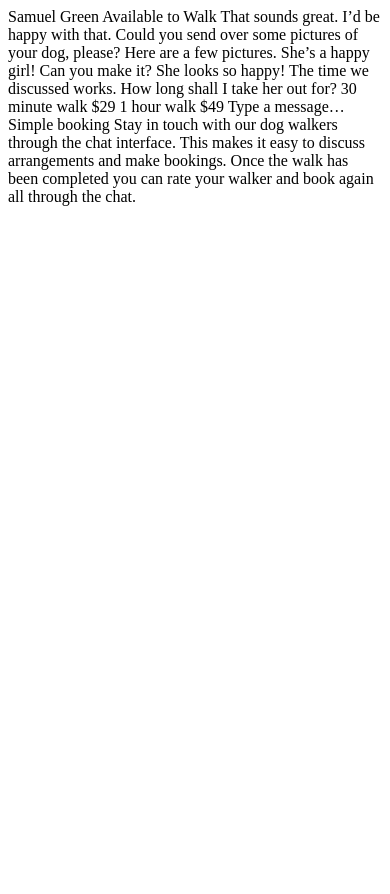
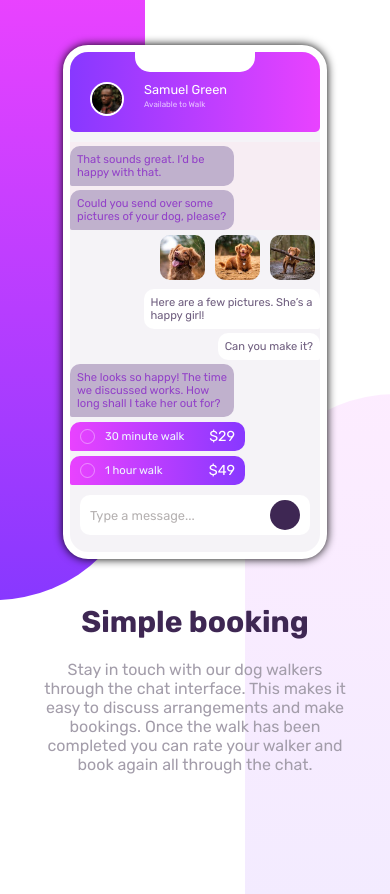
Before and after one commit to AlekseyKriuchkov/Chat-app, a plain HTML site: page index.html in a window 390 px wide. Before the commit the page ends 844 px from the top, so only its background shows below. Drawn offline with Linux system fonts and the light colour scheme.

Commit message:
Mobile Version

```diff
--- a/index.html
+++ b/index.html
@@ -1,42 +1,120 @@
 <!DOCTYPE html>
 <html lang="en">
+
 <head>
   <meta charset="UTF-8">
   <meta name="viewport" content="width=device-width, initial-scale=1.0">
   <link rel="stylesheet" href="style.css">
+
+  <link
+    href="https://fonts.googleapis.com/css2?family=Fraunces:opsz,wght@9..144,500&family=League+Spartan&family=Montserrat:wght@500&family=Open+Sans&family=Poppins:wght@700&family=Rubik&display=swap"
+    rel="stylesheet">
+  <link
+    href="https://fonts.googleapis.com/css2?family=Fraunces:opsz,wght@9..144,500&family=League+Spartan&family=Montserrat:wght@500&family=Open+Sans&family=Poppins:wght@700&family=Rubik:wght@700&display=swap"
+    rel="stylesheet">
+
   <link rel="icon" type="image/png" sizes="32x32" href="./images/favicon-32x32.png">
 
   <title>Frontend Mentor | [Challenge Name Here]</title>
 
 </head>
+
 <body>
+  <div class="site">
+    <div class="main">
+      <div class="bg-top"></div>
+      <div class="bg-bottom"></div>
+      <div class="main-phone">
+        <div class="header">
+          <div class="avatar-block">
+            <img class="avatar" src="images/avatar.jpg" alt="preview">
+            <div class="avatar-text-block">
+              <div class="avatar-header">Samuel Green</div>
+              <div class="avatar-text">Available to Walk</div>
+            </div>
+          </div>
+        </div>
 
-  Samuel Green
-  Available to Walk
+        <div class="friend-message-block">
+          <div class="chat">
+            <div class="friend-message">
+              That sounds great. I’d be happy with that.
+            </div>
 
-  That sounds great. I’d be happy with that.
+            <div class="friend-message">
+              Could you send over some pictures of your dog, please?
+            </div>
+          </div>
 
-  Could you send over some pictures of your dog, please?
+          <div class="my-message-block">
+            <div class="photo">
+              <img class="dog-photo" src="images/dog-image-1.jpg" alt="preview">
+              <img class="dog-photo" src="images/dog-image-2.jpg" alt="preview">
+              <img class="dog-photo" src="images/dog-image-3.jpg" alt="preview">
+            </div>
 
+            <div class="my-message">
               Here are a few pictures. She’s a happy girl!
+            </div>
 
+            <div class="my-message">
               Can you make it?
+            </div>
+          </div>
 
+          <div class="friend-message-block">
+            <div class="friend-message">
               She looks so happy! The time we discussed works. How long shall I take her out for?
+            </div>
+          </div>
 
+          <div class="transactions">
+            <div class="transaction">
+              <div class="time-wrapper">
+                <div class="time">
                   30 minute walk
+                </div>
+              </div>
+              <div class="price">
                 $29
+              </div>
+            </div>
+            <div class="transaction">
+              <div class="time-wrapper">
+                <div class="time">
+                  1 hour walk
+                </div>
+              </div>
+              <div class="price">
+                $49
+              </div>
+            </div>
 
-  1 hour walk
-  $49
+          </div>
 
-  Type a message…
+          <div class="input">
+            <div class="input-message">
+              Type a message...
+            </div>
+          </div>
 
+        </div>
+
+      </div>
+
+      <div class="main-text">
+        <span class="title-text">
           Simple booking
+        </span>
 
+        <span class="text">
           Stay in touch with our dog walkers through the chat interface. This makes it easy to
           discuss arrangements and make bookings. Once the walk has been completed you can rate
           your walker and book again all through the chat.
+        </span>
+      </div>
+    </div>
+  </div>
+</body>
 
-</body>
 </html>
--- a/style.css
+++ b/style.css
@@ -0,0 +1,258 @@
+html, body {
+    width: 100%;
+    height: 100%;
+    margin: 0;
+    padding: 0;
+}
+
+.site {
+    display: flex;
+    flex-direction: column;
+    justify-content: center;
+    align-items: center;
+}
+
+.main {
+    position: relative;
+    display: flex;
+    flex-direction: column;
+    justify-content: center;
+    align-items: center;
+    overflow: hidden;
+    font-family: 'Rubik', sans-serif;
+    width: 400px;
+    padding-bottom: 100px;
+}
+
+.bg-top {
+    position: absolute;
+    z-index: -1;
+    top: 0;
+    left: 0;
+    width: 150px;
+    height: 600px;
+    border-radius: 0 0 150px 0;
+    background: linear-gradient(to top, hsl(264, 100%, 61%), hsl(293, 100%, 63%));
+}
+
+.bg-bottom {
+    position: absolute;
+    z-index: -1;
+    bottom: 0;
+    right: 0;
+    width: 150px;
+    height: 500px;
+    border-radius: 150px 0 0 0;
+    background: linear-gradient(to top, hsl(264, 100%, 61%), hsl(293, 100%, 63%));
+    opacity: 0.1;
+}
+
+.main-phone {
+    display: flex;
+    flex-direction: column;
+    overflow: hidden;
+    width: 250px;
+    height: 500px;
+    margin: 45px 0;
+    border: 7px solid white;
+    border-radius: 25px;
+    box-shadow: 0 0 10px black;
+    background: hsl(270, 20%, 96%);
+}
+
+.header {
+    display: flex;
+    flex-direction: column;
+    border-radius: 5px;
+    width: 100%;
+    height: 80px;
+    margin-bottom: 10px;
+    color: white;
+    background: linear-gradient(to right, hsl(264, 100%, 61%), hsl(293, 100%, 63%));
+}
+
+.header::before {
+    content: "";
+    align-self: center;
+    width: 120px;
+    height: 20px;
+    border-radius: 0 0 15px 15px;
+    background: white;
+}
+
+.avatar {
+    border: 2px solid white;
+    border-radius: 50%;
+    width: 30px;
+    height: 30px;
+    margin: 0px 15px
+}
+
+.avatar-block {
+    display: flex;
+    flex-direction: row;
+    padding-top: 10px;
+    padding-left: 5px;
+}
+
+.avatar-text-block {
+    display: flex;
+    flex-direction: column;
+    padding-left: 5px;
+}
+
+.avatar-header {
+    font-size: 0.8em;
+}
+
+.avatar-text {
+    font-size: 0.5em;
+    padding-top: 3px;
+    opacity: 0.7;
+}
+
+.chat {
+    height: 100%;
+    display: flex;
+    flex-direction: column;
+    background: hsl(324, 38%, 95%);
+}
+
+.friend-message-block {
+    display: flex;
+    flex-direction: column;
+}
+
+.friend-message {
+    max-width: 60%;
+    color: hsl(276, 55%, 52%);
+    font-size: 0.7em;
+    background: hsl(271, 22%, 75%);
+    border-radius: 10px 10px 10px 2px;
+    padding: 7px 7px;
+    margin-top: 4px;
+}
+
+.my-message-block {
+    display: flex;
+    flex-direction: column;
+    align-items: flex-end;
+}
+
+.my-message {
+    margin-top: 4px;
+
+    max-width: 65%;
+    font-size: 0.7em;
+    padding: 7px 7px;
+    border-radius: 10px 10px 2px 10px;
+    background: white;
+    color: hsl(271, 15%, 43%);
+}
+
+.photo {
+    display: flex;
+    justify-content: end;
+}
+
+.dog-photo {
+    width: 45px;
+    height: 45px;
+    padding: 5px;
+    border-radius: 15px;
+
+}
+
+.transactions {
+    display: flex;
+    flex-direction: column;
+}
+
+.transaction {
+    display: flex;
+    flex-direction: row;
+    justify-content: space-between;
+    margin-top: 5px;
+    background: linear-gradient(to right, hsl(293, 100%, 63%), hsl(264, 100%, 61%));
+    max-width: 70%;
+    border-radius: 10px 10px 10px 2px;
+}
+
+.time-wrapper {
+    display: flex;
+    flex-direction: row;
+    align-items: center;
+}
+
+.time-wrapper::before {
+    content: "";
+    width: 13px;
+    height: 13px;
+    border: 1px solid white;
+    opacity: 0.4;
+    border-radius: 50%;
+    margin: 0px 10px;
+}
+
+.time {
+    display: flex;
+    align-items: center;
+    align-items: center;
+    font-size: 0.7em;
+    color: aliceblue;
+
+}
+
+.price {
+    font-size: 0.9em;
+    color: white;
+    padding: 6px 10px;
+}
+
+.input {
+
+}
+
+.input-message {
+    display: flex;
+    justify-content: space-between;
+    align-items: center;
+    padding: 5px 10px;
+    font-size: 0.8em;
+    color: rgb(181, 177, 177);
+    background: white;
+    border-radius: 10px;
+    margin: 10px 10px;
+}
+
+.input-message::after {
+    content: "";
+    width: 30px;
+    height: 30px;
+    border-radius: 50%;
+    background: hsl(271, 36%, 24%);
+}
+
+.main-text {
+    display: flex;
+    flex-direction: column;
+    justify-content: center;
+    align-items: center;
+    width: 400px;
+}
+
+.title-text {
+    font-size: 30px;
+    font-family: 'Rubik', sans-serif;
+    font-weight: 700;
+    color: hsl(271, 36%, 24%);
+}
+
+.text {
+    font-size: 16px;
+    font-family: 'Rubik', sans-serif;
+    font-weight: 400;
+    text-align: center;
+    color: hsl(270, 7%, 64%);
+    margin: 20px 45px;
+}
```
Also changed, not shown: 2 other files. Lines whose indentation alone changed are shown as unchanged.
